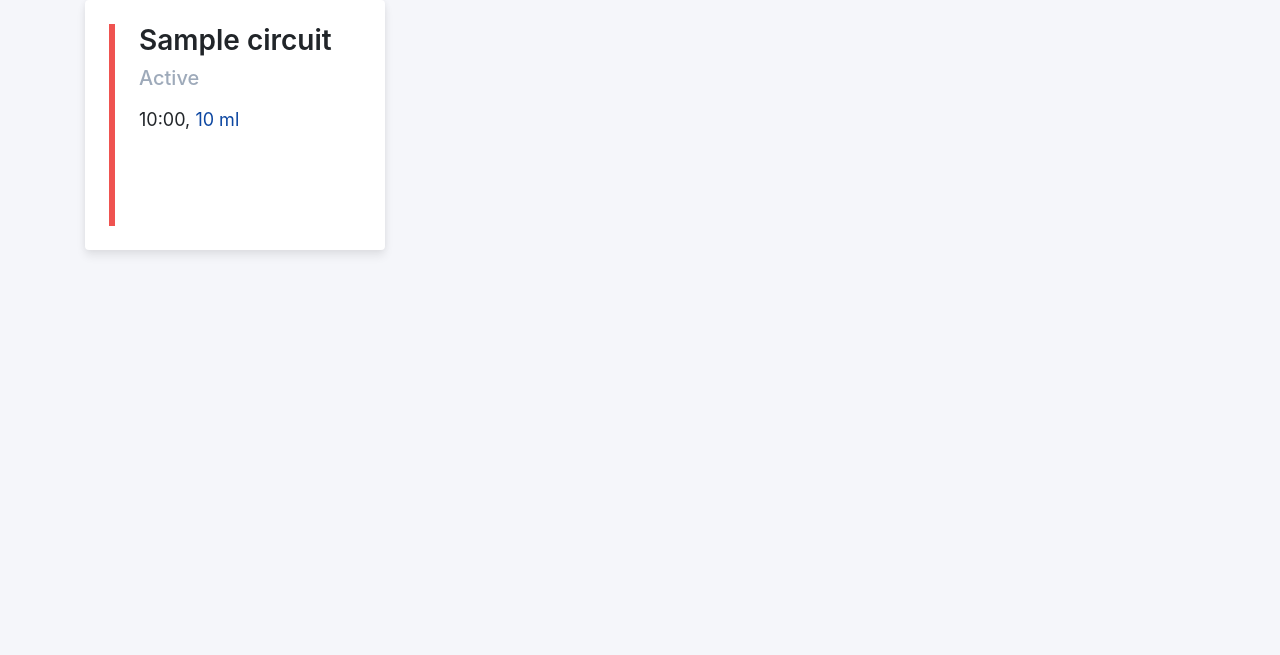
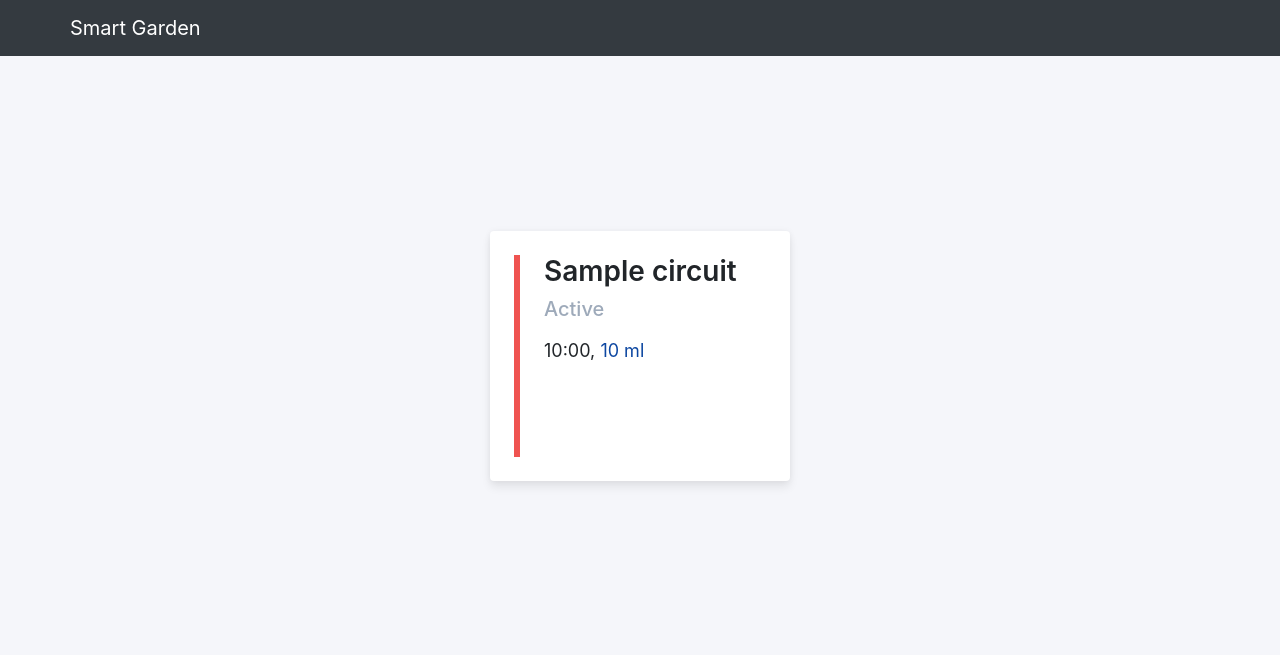
Before and after one commit to linxaddict/smart-garden-backend, a Django app: page / in a window 1280 px wide. Shown: the top 655 px of the page. Run offline with Django 3.2, Linux system fonts and the light colour scheme; tables that the repository leaves empty hold one stand-in row (values such as "Sample post"); some libraries are stand-ins or nearby versions.

Commit message:
improved circuits presentatino

```diff
--- a/smartgarden/static/css/styles.css
+++ b/smartgarden/static/css/styles.css
@@ -1,5 +1,9 @@
 body {
   background-color: #f5f6fa;
+}
+
+#content-main {
+  min-height: 600px;
 }
 
 .circuit-card {
--- a/smartgarden/templates/smartgarden/circuits.html
+++ b/smartgarden/templates/smartgarden/circuits.html
@@ -1,13 +1,20 @@
 {% extends "smartgarden/base.html" %}
 
 {% block content %}
+<nav class="navbar navbar-expand navbar-dark bg-dark">
+  <div class="container">
+    <a class="navbar-brand" href="#">Smart Garden</a>
+  </div>
+</nav>
+
 <div class="container">
     <div class="row">
 
     {% if circuits %}
-        {% for circuit in circuits %}
-            <div class="col">
-                <div id="circuit_{{ circuit.id }}" class="circuit-card d-flex p-4">
+        <div id="content-main" class="col d-flex justify-content-center align-items-center">
+
+            {% for circuit in circuits %}
+                <div id="circuit_{{ circuit.id }}" class="circuit-card d-flex p-4 mx-2">
                     {% if circuit.healthy %}
                         <div class="align-self-stretch mr-4 circuit-status-healthy"></div>
                     {% else %}
@@ -33,8 +40,9 @@
                         {% endif %}
                     </div>
                 </div>
-            </div>
-        {% endfor %}
+            {% endfor %}
+
+        </div>
     {% else %}
         <div class="col">
             <p>circuits no available</p>
```
